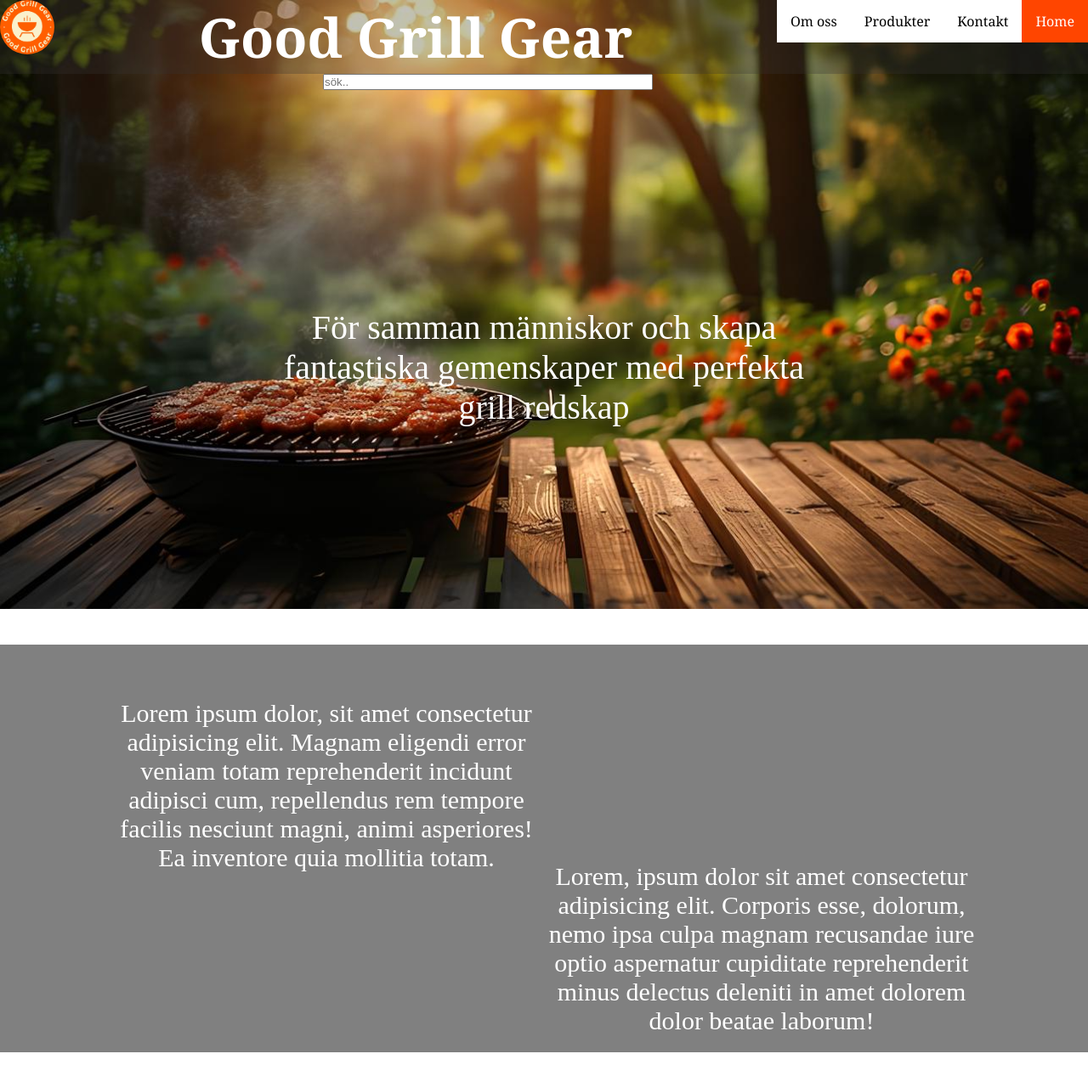
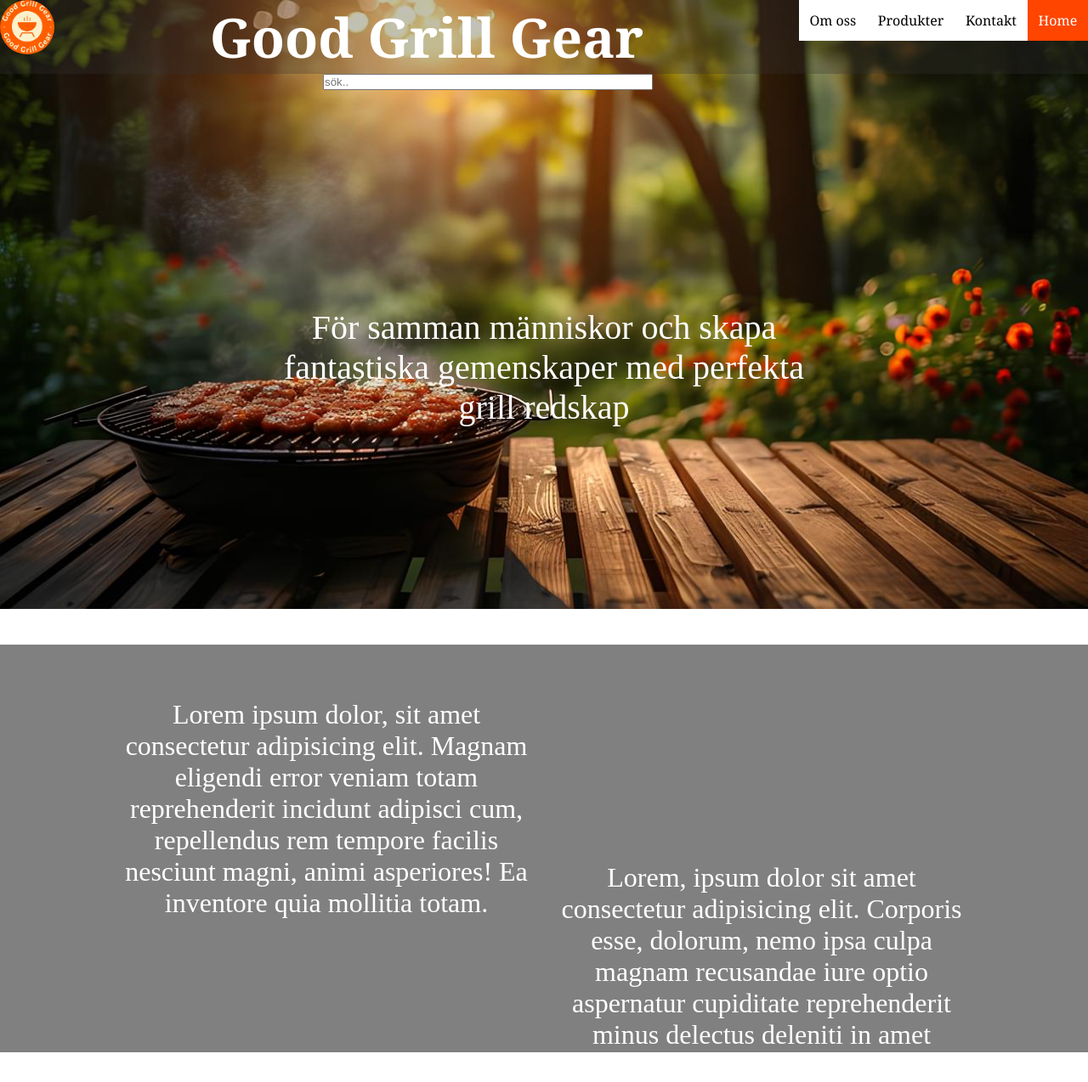
Before and after one commit to Mackiedoodle/Projekt-Webbutveckling-v2024, a plain HTML site: page Index.html in a window 1280 px wide. Shown: the whole page at 85% size. Before the commit the page ends 1239 px from the top, so only its background shows below. Drawn offline with Linux system fonts and the light colour scheme.

Commit message:
Början av lektion

```diff
--- a/style.css
+++ b/style.css
@@ -36,8 +36,8 @@ h1 {
 
 .topnav a {
   float: right;
-  padding: 14px 16px;
-  font-size: 16px;
+  padding: 1%;
+  font-size: 100%;
   background-color: white;
   color: black;
   font-family: Georgia, "Times New Roman", Times, serif;
@@ -90,7 +90,7 @@ input {
 .Om_Oss {
   color: white;
   width: 40%;
-  font-size: 30px;
+  font-size: 200%;
   text-align: center;
   margin-top: 5%;
 }
@@ -98,7 +98,7 @@ input {
 .Produkter {
   color: white;
   width: 40%;
-  font-size: 30px;
+  font-size: 200%;
   text-align: center;
   margin-top: 20%;
 }
```
